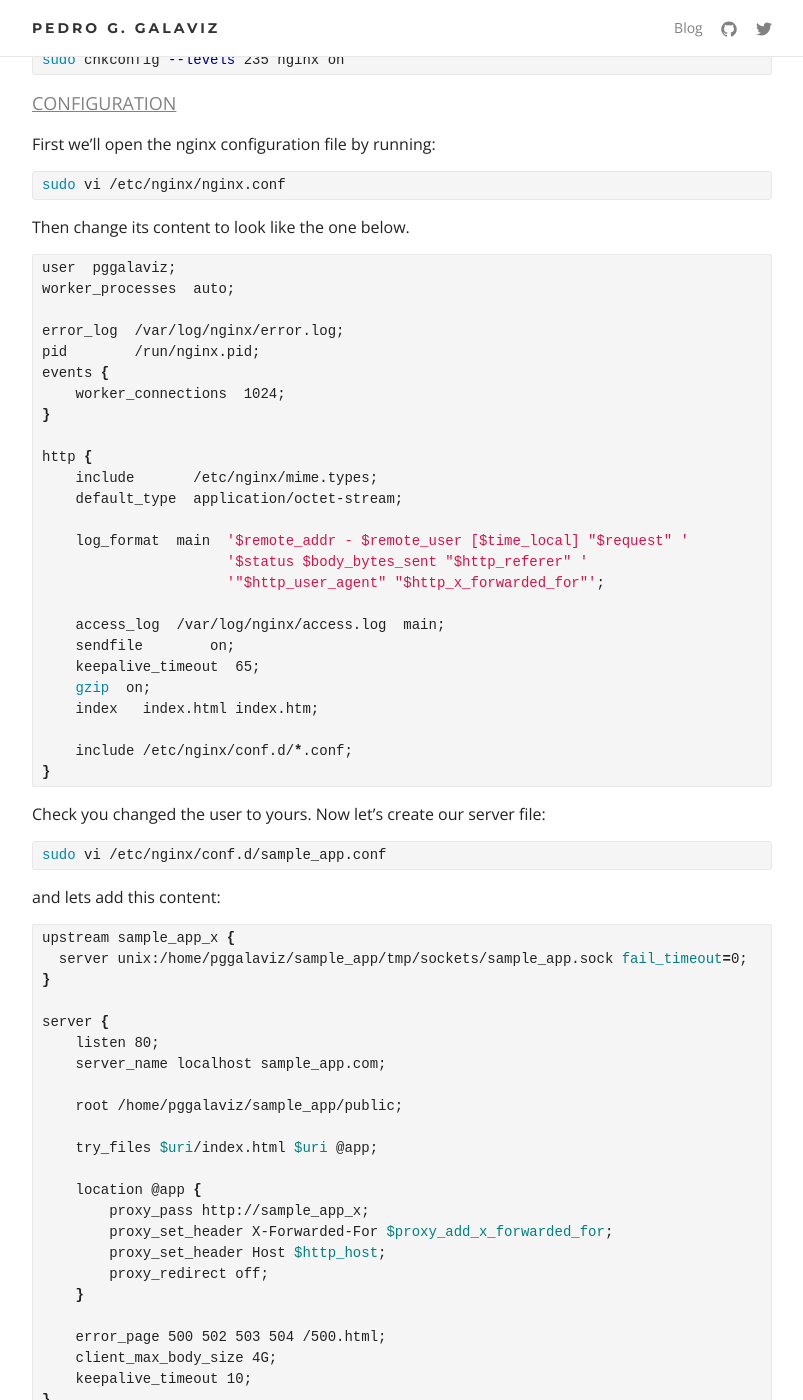
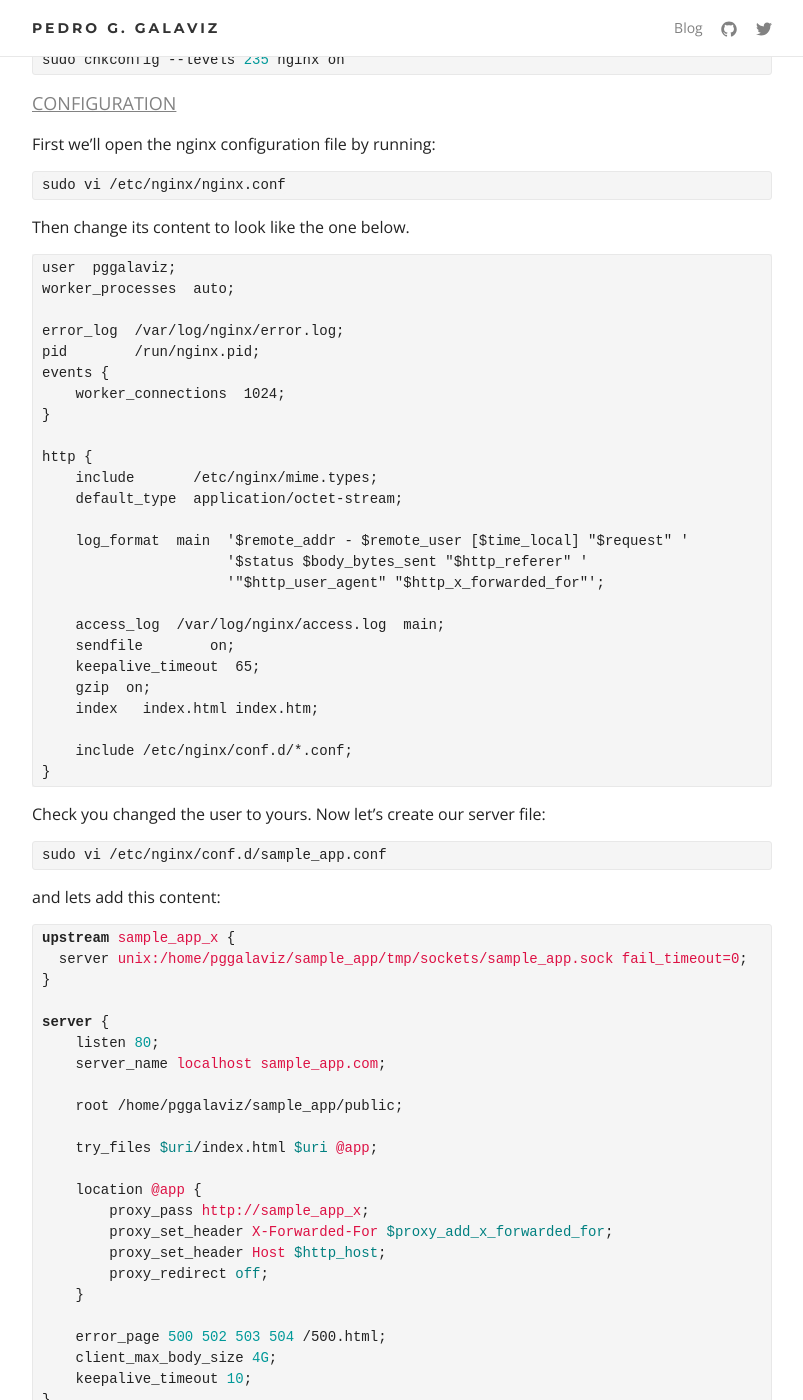
Before and after one commit to pggalaviz/pggalaviz, a Jekyll site: the page built from _posts/2015-12-22-multiple-sinatra-apps-deployment.md, in a window 1280 px wide and 1400 px high, scrolled down 8805 px. Shown: the whole window, without its empty margins (238-1041 px from the left). Built offline with Jekyll 4.4.1, drawn with Linux system fonts in a browser that asks for light colours; comment, search, counter and statistics services are not loaded; some of the changed text lies outside the part shown.

Commit message:
new post

````diff
--- a/_posts/2015-12-22-multiple-sinatra-apps-deployment.md
+++ b/_posts/2015-12-22-multiple-sinatra-apps-deployment.md
@@ -25,7 +25,7 @@ This is a very basic server configuration, there are multiple steps to secure ou
 
 Conect to your server, log as the `root` user using the following command (substitute the highlighted word with your server's public IP address):
 
-{% highlight shell %}
+{% highlight config %}
 ssh root@SERVER_IP_ADDRESS
 {% endhighlight %}
 
@@ -35,13 +35,13 @@ Complete the login process by accepting the warning about host authenticity if i
 
 This example creates a new user called "pggalaviz", but you should replace it with a user name that you like:
 
-{% highlight shell %}
+{% highlight config %}
 adduser pggalaviz
 {% endhighlight %}
 
 Next, assign a password to the new user (again, substitute "pggalaviz" with the user that you just created):
 
-{% highlight shell %}
+{% highlight config %}
 passwd pggalaviz
 {% endhighlight %}
 
@@ -49,7 +49,7 @@ Enter a strong password, and repeat it again to verify it.
 We have a new user account with regular account privileges. However, we need to do administrative tasks.
 As root, run this command to add your new user to the wheel group (substitute the highlighted word with your new user):
 
-{% highlight shell %}
+{% highlight config %}
 gpasswd -a pggalaviz wheel
 {% endhighlight %}
 
@@ -59,40 +59,40 @@ Now your user can run commands with super user privileges!
 
 If you don't have a public key already, generate one by running this command at the terminal of your local machine (your computer not the server)!
 
-{% highlight shell %}
+{% highlight config %}
 ssh-keygen
 {% endhighlight %}
 
 Press 'return key' to accept (don't modify the path) and add a password to your keys (this last step is optional).
 If you already had or you just created your keys run this command on your local machine to print your public key (id_rsa.pub):
 
-{% highlight shell %}
+{% highlight config %}
 cat ~/.ssh/id_rsa.pub
 {% endhighlight %}
 
 it should print something like this:
 
-{% highlight shell %}
+{% highlight config %}
 ssh-rsa AAAAB3N.......zaC1yc2 localuser@machine.local
 {% endhighlight %}
 
 Select it all and copy it to the clipboard.
 On the server as the root user enter this command to switch to the user we created at the begining of this tutorial:
 
-{% highlight shell %}
+{% highlight config %}
 su - pggalaviz
 {% endhighlight %}
 
 Now we're going to create a folder named .ssh and change its permissions for security reasons:
 
-{% highlight shell %}
+{% highlight config %}
 mkdir .ssh
 chmod 700 .ssh
 {% endhighlight %}
 
 Create a new file by running:
 
-{% highlight shell %}
+{% highlight config %}
 vi .ssh/authorized_keys
 {% endhighlight %}
 
@@ -100,19 +100,19 @@ Enter 'insert' mode by pressing `i` and paste your previoulsy copied ssh key. pr
 
 Change the file permissions:
 
-{% highlight shell %}
+{% highlight config %}
 chmod 600 .ssh/authorized_keys
 {% endhighlight %}
 
 and return to the root user by running:
 
-{% highlight shell %}
+{% highlight config %}
 exit
 {% endhighlight %}
 
 Now, you'll be able to login to your server by running something like
 
-{% highlight shell %}
+{% highlight config %}
 ssh pggalaviz@SERVER_IP_ADDRESS
 {% endhighlight %}
 
@@ -120,7 +120,7 @@ ssh pggalaviz@SERVER_IP_ADDRESS
 
 Log in to your server using your user (not root) and open the SSH configuration file by running:
 
-{% highlight shell %}
+{% highlight config %}
 vi /etc/ssh/sshd_config
 {% endhighlight %}
 
@@ -134,7 +134,7 @@ Enter insert mode by pressing `i` and edit the line so it looks like `PermitRoot
 
 Press `:x` and enter to save changes and then run the following command to reload SSH.
 
-{% highlight shell %}
+{% highlight config %}
 sudo systemctl reload sshd.service
 {% endhighlight %}
 
@@ -146,13 +146,13 @@ ___
 
 First install the EPEL package:
 
-{% highlight shell %}
+{% highlight config %}
 sudo yum install epel-release
 {% endhighlight %}
 
 Then you should confirm that all packages are updated by running:
 
-{% highlight shell %}
+{% highlight config %}
 sudo yum update
 {% endhighlight %}
 
@@ -160,7 +160,7 @@ sudo yum update
 
 Install all the packages needed such as gcc, make, git, binutils, etc.
 
-{% highlight shell %}
+{% highlight config %}
 sudo yum install -y git-core zlib zlib-devel gcc-c++ patch readline readline-devel libyaml-devel libffi-devel openssl-devel make bzip2 autoconf automake libtool bison curl sqlite-devel curl-devel
 {% endhighlight %}
 
@@ -168,7 +168,7 @@ sudo yum install -y git-core zlib zlib-devel gcc-c++ patch readline readline-dev
 
 We'll use 'rbenv' to install and manage Ruby versions, just run these commands:
 
-{% highlight shell %}
+{% highlight config %}
 cd
 git clone git://github.com/sstephenson/rbenv.git .rbenv
 echo 'export PATH="$HOME/.rbenv/bin:$PATH"' >> ~/.bash_profile
@@ -186,38 +186,38 @@ If nothing appears then logout from the server, log in again using ssh and run `
 
 Now we'll install Ruby:
 
-{% highlight shell %}
+{% highlight config %}
 rbenv install -v 2.2.2
 {% endhighlight %}
 
 This will install Ruby version 2.2.2, this can take some minutes.
-After install let's set the default version our shell will use by running:
+After install let's set the default version our config will use by running:
 
-{% highlight shell %}
+{% highlight config %}
 rbenv global 2.2.2
 {% endhighlight %}
 
 Finally let's verify ruby was installed properly with this command:
 
-{% highlight shell %}
+{% highlight config %}
 ruby -v
 {% endhighlight %}
 
 After ruby is installed run this command to install gems without documentation and save yourself some time and disk usage:
 
-{% highlight shell %}
+{% highlight config %}
 echo "gem: --no-document" > ~/.gemrc
 {% endhighlight %}
 
 Now lets install some basic gems:
 
-{% highlight shell %}
+{% highlight config %}
 gem install bundler rack sinatra unicorn
 {% endhighlight %}
 
 Whenever you install a new version of Ruby or a gem that provides commands, you should run the rehash sub-command. This will install shims for all Ruby executables known to rbenv, which will allow you to use the executables:
 
-{% highlight shell %}
+{% highlight config %}
 rbenv rehash
 {% endhighlight %}
 
@@ -227,7 +227,7 @@ ___
 
 Just for this tutorial lets create a simple sinatra app.
 
-{% highlight shell %}
+{% highlight config %}
 cd
 mkdir sample_app
 cd sample_app
@@ -235,7 +235,7 @@ cd sample_app
 
 We'll use Sinatra's modular style, start by creating the following archives and folders inside our sample_app folder:
 
-{% highlight shell %}
+{% highlight config %}
 assets
   |_ css
       |_app.scss
@@ -344,7 +344,7 @@ Inside the views/home.erb lets add:
 
 Finally on app's directory run:
 
-{% highlight shell %}
+{% highlight config %}
 bundle install
 {% endhighlight %}
 
@@ -354,7 +354,7 @@ ___
 
 Now we need to configure Unicorn to serve our app.
 
-{% highlight shell %}
+{% highlight config %}
 cd
 cd sample_app
 vi unicorn.rb
@@ -362,7 +362,7 @@ vi unicorn.rb
 
 And copy this inside the file:
 
-{% highlight shell %}
+{% highlight config %}
 root = "/home/pggalaviz/sample_app"
 worker_processes 2
 working_directory root
@@ -379,13 +379,13 @@ listen "#{root}/tmp/sockets/sample_app.sock"
 
 Now we'll create an init script so we can manage our unicorn server.
 
-{% highlight shell %}
+{% highlight config %}
 sudo vi /etc/init.d/unicorn_sample_app
 {% endhighlight %}
 
 And inside this file we'll add:
 
-```shell
+```config
 #!/bin/sh
 
 ### BEGIN INIT INFO
@@ -460,14 +460,14 @@ Check that you change `# app settings` to your app and user data.
 
 Save and exit the file. Now to enable unicorn to start on boot lets run:
 
-{% highlight shell %}
+{% highlight config %}
 sudo chmod 755 /etc/init.d/unicorn_sample_app
 sudo chkconfig --levels 235 unicorn_sample_app on
 {% endhighlight %}
 
 Lets start our Unicorn server now:
 
-{% highlight shell %}
+{% highlight config %}
 sudo service unicorn_sample_app start
 {% endhighlight %}
 
@@ -479,13 +479,13 @@ ___
 
 First we need to install Nginx to our server. Just run:
 
-{% highlight shell %}
+{% highlight config %}
 sudo yum install nginx
 {% endhighlight %}
 
 next, we'll enable it to start on server boot:
 
-{% highlight shell %}
+{% highlight config %}
 sudo chkconfig --levels 235 nginx on
 {% endhighlight %}
 
@@ -493,13 +493,13 @@ sudo chkconfig --levels 235 nginx on
 
 First we'll open the nginx configuration file by running:
 
-{% highlight shell %}
+{% highlight config %}
 sudo vi /etc/nginx/nginx.conf
 {% endhighlight %}
 
 Then change its content to look like the one below.
 
-```shell
+```
 user  pggalaviz;
 worker_processes  auto;
 
@@ -529,13 +529,13 @@ http {
 
 Check you changed the user to yours. Now let's create our server file:
 
-{% highlight shell %}
+{% highlight config %}
 sudo vi /etc/nginx/conf.d/sample_app.conf
 {% endhighlight %}
 
 and lets add this content:
 
-```shell
+{% highlight nginx %}
 upstream sample_app_x {
   server unix:/home/pggalaviz/sample_app/tmp/sockets/sample_app.sock fail_timeout=0;
 }
@@ -559,12 +559,12 @@ server {
     client_max_body_size 4G;
     keepalive_timeout 10;
 }
-```
+{% endhighlight %}
 
 Change to match your user and app's data. Save and exit.
 Now let's start our nginx server by running:
 
-{% highlight shell %}
+{% highlight config %}
 sudo service nginx start
 {% endhighlight %}
 
@@ -584,13 +584,13 @@ For each app you'll need to create a "unicorn.rb" file inside the app's folder t
 
 you can start any unicorn process by typing:
 
-{% highlight shell %}
+{% highlight config %}
 sudo service unicorn_sample_app start
 {% endhighlight %}
 
 If you are updating your app first pull the repo code from git to your app's folder and then type:
 
-{% highlight shell %}
+{% highlight config %}
 sudo service unicorn_sample_app restart
 sudo service nginx restart
 {% endhighlight %}
````
